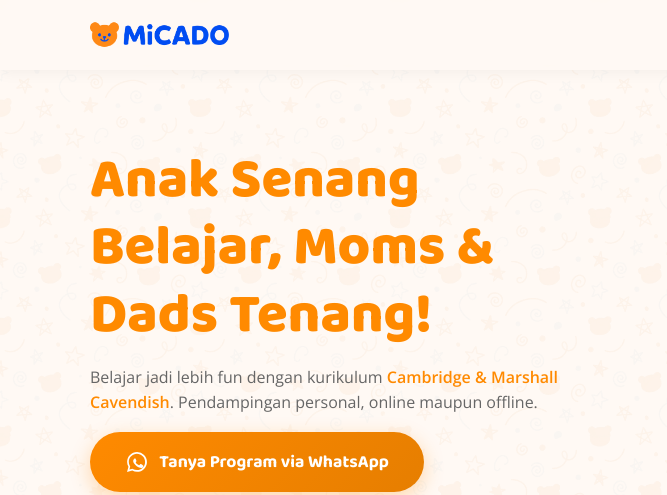
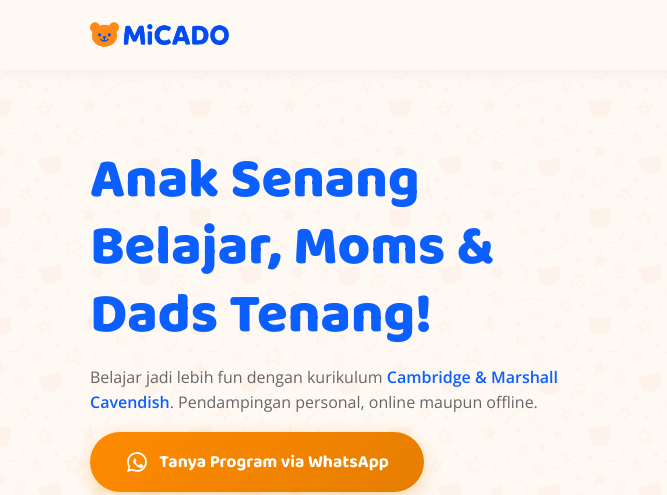
Before and after one commit to busibushe/micado, a plain HTML site: page index.html in a window 1280 px wide. Shown: the top 495 px of the page, 0-667 px from the left. Drawn offline with nearby package versions, Linux system fonts and the light colour scheme.

Commit message:
Update index hero section.html

```diff
--- a/index.html
+++ b/index.html
@@ -47,7 +47,7 @@
             font-weight: 800;
             font-size: 2.5rem;
             line-height: 1.2;
-            color: var(--micado-orange);
+            color: var(--micado-blue);
             margin-bottom: 1rem;
         }
 
@@ -202,7 +202,7 @@
         }
 
         .hero-content p strong {
-            color: var(--micado-orange);
+            color: var(--micado-blue);
         }
 
         /* --- Pain Points Section --- */
```
